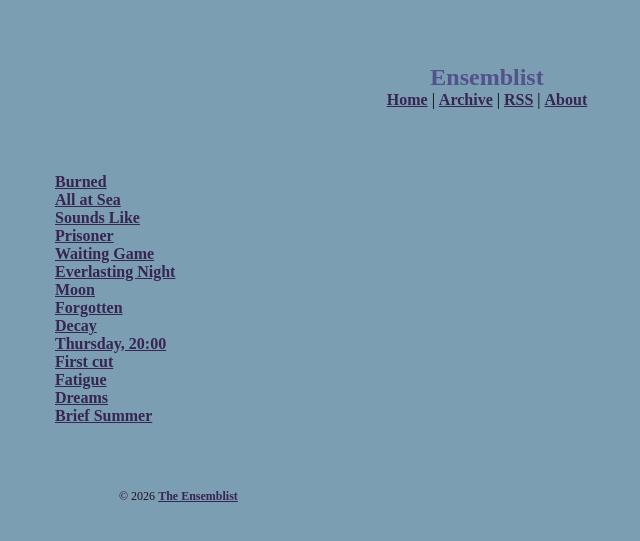
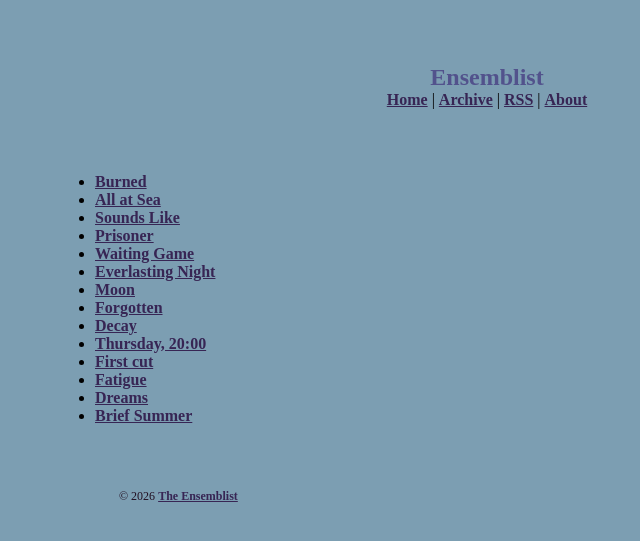
Before and after one commit to ensemblist/website, a Jekyll site: the page built from index.md, in a window 1280 px wide. Shown: the top 541 px of the page, without its empty margins (153-793 px from the left). Built offline with Jekyll 4.4.1, drawn with Linux system fonts in a browser that asks for light colours.

Commit message:
Update archive.html

```diff
--- a/_layouts/archive.html
+++ b/_layouts/archive.html
@@ -3,11 +3,12 @@
             <h1>
                 {{ page.title }}</h1>
 {% include menu.html %}
-
+        <ul>
             {% for post in site.posts %}
-            <div class="posts">
+            <li class="posts">
                 <a href="{{ post.url }}">{{ post.title }}</a></span>
-            </div>
+            </li>
             {% endfor %}
+        </ul>
         </article>
 {% include footer.html %}
```
